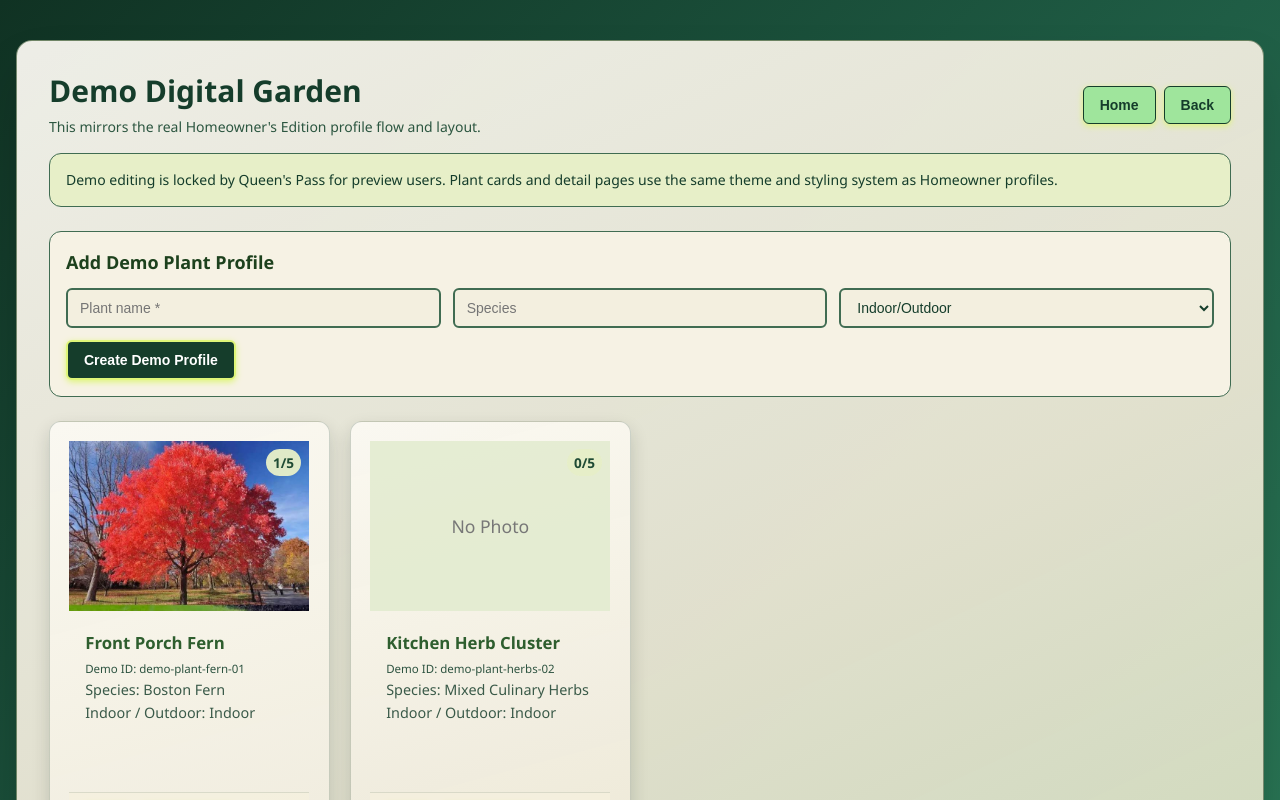
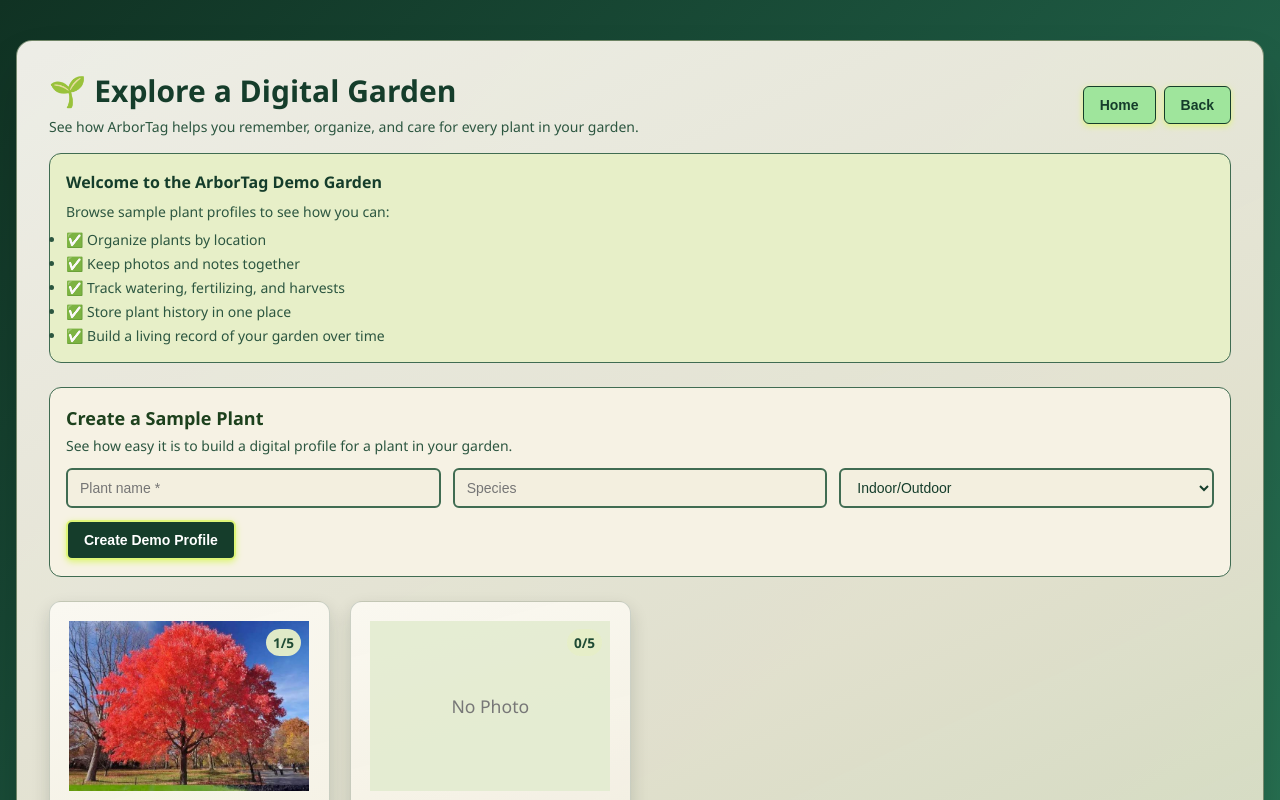
Before and after one commit to rachaelreed22/ArborDex-, a React (Vite) app in the folder client/: page /homeowners/demo-garden in a window 1280 px wide. Shown: the top 800 px of the page. Built offline with nearby package versions, Linux system fonts and the light colour scheme; no server answers.

Commit message:
copy: refocus demo garden messaging for gardeners

```diff
--- a/client/src/pages/HomeownerDemoGarden.jsx
+++ b/client/src/pages/HomeownerDemoGarden.jsx
@@ -251,8 +251,8 @@
       <div className="homeowner-surface mx-auto w-full max-w-5xl rounded-2xl p-8 shadow-2xl">
         <div className="flex flex-wrap items-center justify-between gap-3">
           <div>
-            <h1 className="homeowner-heading text-3xl font-bold">Demo Digital Garden</h1>
-            <p className="homeowner-subtext mt-2 text-sm">This mirrors the real Homeowner&apos;s Edition profile flow and layout.</p>
+            <h1 className="homeowner-heading text-3xl font-bold">🌱 Explore a Digital Garden</h1>
+            <p className="homeowner-subtext mt-2 text-sm">See how ArborTag helps you remember, organize, and care for every plant in your garden.</p>
           </div>
           <div className="flex flex-wrap gap-2">
             <button onClick={() => navigate('/')} className="homeowner-button-secondary rounded-md px-4 py-2 text-sm font-semibold">Home</button>
@@ -261,15 +261,24 @@
         </div>
 
         <div className="homeowner-panel homeowner-panel-info mt-6">
-          Demo editing is locked by Queen&apos;s Pass for preview users. Plant cards and detail pages use the same theme and styling system as Homeowner profiles.
+          <p className="homeowner-heading text-base font-semibold">Welcome to the ArborTag Demo Garden</p>
+          <p className="homeowner-subtext mt-2 text-sm">Browse sample plant profiles to see how you can:</p>
+          <ul className="homeowner-subtext mt-2 space-y-1 text-sm">
+            <li>✅ Organize plants by location</li>
+            <li>✅ Keep photos and notes together</li>
+            <li>✅ Track watering, fertilizing, and harvests</li>
+            <li>✅ Store plant history in one place</li>
+            <li>✅ Build a living record of your garden over time</li>
+          </ul>
         </div>
 
         {error && <p className="homeowner-alert homeowner-alert-error">{error}</p>}
-        {loading && <p className="homeowner-subtext mt-4 text-sm">Loading shared demo garden...</p>}
+        {loading && <p className="homeowner-subtext mt-4 text-sm">Loading demo garden plants...</p>}
         {!loading && saving && <p className="homeowner-subtext mt-4 text-sm">Saving shared demo garden changes...</p>}
 
         <form onSubmit={createPlant} className="homeowner-stat-card mt-6 rounded-xl p-4">
-          <h2 className="text-lg font-bold text-[#1d411d]">Add Demo Plant Profile</h2>
+          <h2 className="text-lg font-bold text-[#1d411d]">Create a Sample Plant</h2>
+          <p className="homeowner-subtext mt-1 text-sm">See how easy it is to build a digital profile for a plant in your garden.</p>
           <div className="mt-3 grid gap-3 md:grid-cols-3">
             <input className="homeowner-input rounded-md px-3 py-2 text-sm" placeholder="Plant name *" value={createForm.name} onChange={(e) => setCreateForm((prev) => ({ ...prev, name: e.target.value }))} />
             <input className="homeowner-input rounded-md px-3 py-2 text-sm" placeholder="Species" value={createForm.species} onChange={(e) => setCreateForm((prev) => ({ ...prev, species: e.target.value }))} />
@@ -455,7 +464,7 @@
             className="homeowner-button-primary rounded-md px-5 py-2.5 text-sm font-semibold"
             onClick={() => navigate('/homeowners/signup')}
           >
-            Create My Digital Garden
+            🌿 Start My Garden
           </button>
         </div>
       </div>
```
